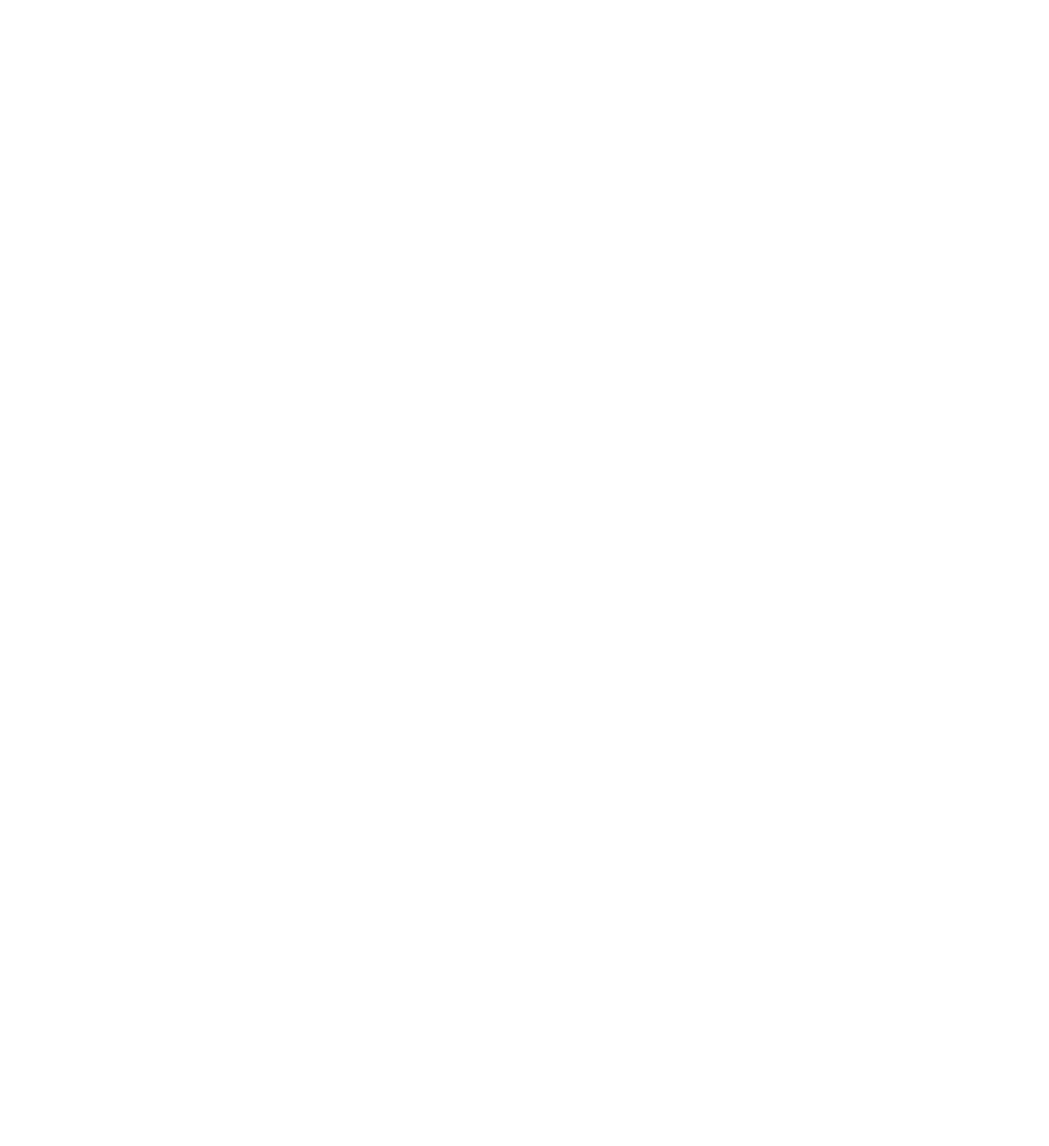
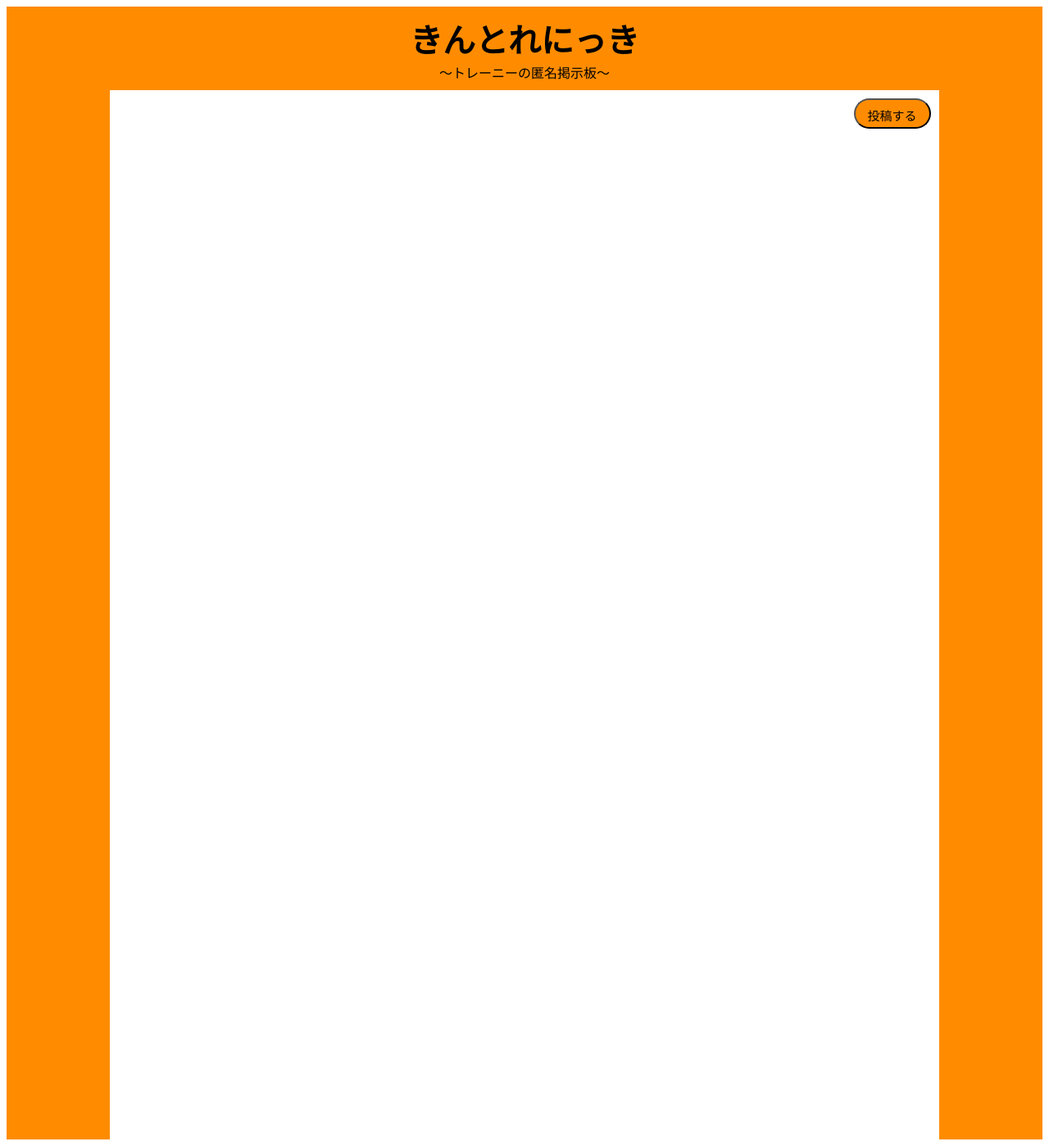
Before and after one commit to dumdum0727/traningDiaries, a PHP site: page / in a window 1280 px wide. Before the commit the page is empty. Shown: the whole page at 82% size. Before the commit the page ends 800 px from the top, so only its background shows below. Run offline with PHP 8.4, Linux system fonts and the light colour scheme; some web fonts are replaced.

Commit message:
ホームの大枠できた

```diff
--- a/index.php
+++ b/index.php
@@ -5,8 +5,25 @@
     <meta http-equiv="X-UA-Compatible" content="IE=edge">
     <meta name="viewport" content="width=device-width, initial-scale=1.0">
     <title>筋トレ日記</title>
-</head>
+    <link rel="stylesheet" href="styles.css">
+    <link href="https://fonts.googleapis.com/earlyaccess/nicomoji.css" rel="stylesheet">
 <body>
+    <header>
+        <h1>きんとれにっき</h1>
+        <p>～トレーニーの匿名掲示板～</p>
+    </header>
+    <div class="contents_area">
+        <div class="right_side">
+
+        </div>
+        <div class="main">
+        <button class="Button-style">投稿する</button>
+
+        </div>
+        <div class="left_side">
+
+        </div>
+    </div>
 
 </body>
 </html>
--- /dev/null
+++ b/styles.css
@@ -0,0 +1,46 @@
+header {
+    margin: 0;
+    background-color: darkorange;
+    text-align: center;
+    padding: 10px 10px 10px;
+}
+
+header h1 {
+    margin: 0;
+    font-size: 40px;
+    font-family: "Nico Moji";
+    color: black;
+}
+
+header p {
+    margin: 0;
+}
+
+.contents_area {
+    display: flex;
+}
+
+.right_side,
+.left_side {
+    width: 10vw;
+    height: 100vw;
+    background-color: darkorange;
+
+}
+
+.main {
+    width: 80vw;
+}
+
+.Button-style {
+    font-size: 15px;
+    display: block;
+    padding: 0.5em 1em 0.3em;
+    margin: 10px 10px 0 auto;
+    margin-left: auto;
+    color: black;
+    border-radius: 25px;
+    border-color: black;
+    background-color: darkorange;
+    cursor: pointer;
+    }
```
